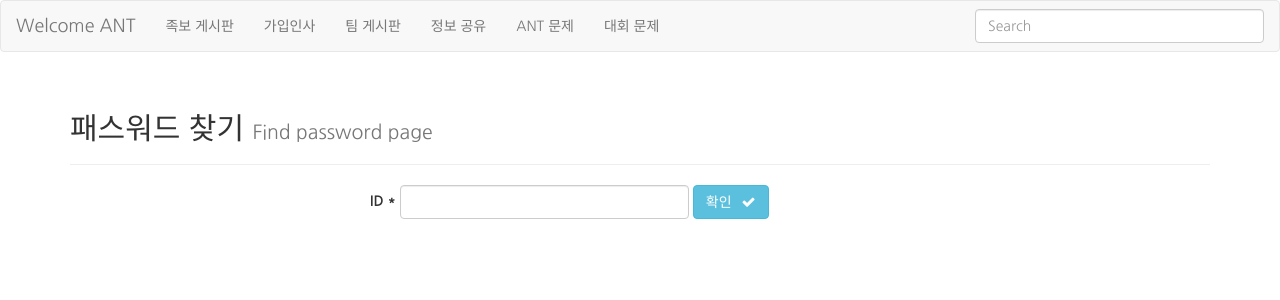
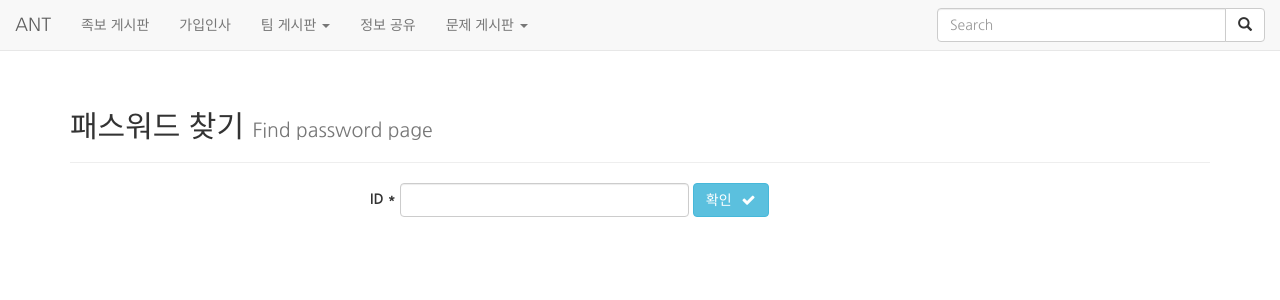
Before and after one commit to CNU-ANT/ANT-Cave, a Django app: page /find_password/ in a window 1280 px wide. Shown: the top 300 px of the page. Run offline with Django 3.2, Linux system fonts and the light colour scheme; some libraries are stand-ins or nearby versions; some web fonts are replaced.

Commit message:
상단바 mypage 기능 추가 / passwd 레이아웃 정리 / readme 에 실행 방법 추가
* 상단바 단순하게 바꿈 화면이 작아질 경우 UI버튼 식으로 변경
* Navbar 마이페이지 기능 추가(#12)
* passwd 레이아웃 정리 (#13)
* 상단바 잘리는 버그 픽스
* Readme에 실행 방법 추가(#18)
* group list 드롭다운 메뉴로 관리 (#41)

Closes https://github.com/CNU-ANT/ANT-Cave/issues/40, Closes https://github.com/CNU-ANT/ANT-Cave/issues/32, and Closes https://github.com/CNU-ANT/ANT-Cave/issues/41

```diff
--- a/templates/base.html
+++ b/templates/base.html
@@ -6,6 +6,11 @@
     <title>ANT 동아리 홈페이지</title>
     <link rel="icon" href="{% static 'ant.png' %}">
     <link rel="stylesheet" href="{% static 'css/base.css' %}">
+
+    <meta name="viewport" content="width=device-width, initial-scale=1">
+    <link rel="stylesheet" href="https://maxcdn.bootstrapcdn.com/bootstrap/3.3.7/css/bootstrap.min.css">
+    <script src="https://ajax.googleapis.com/ajax/libs/jquery/3.3.1/jquery.min.js"></script>
+    <script src="https://maxcdn.bootstrapcdn.com/bootstrap/3.3.7/js/bootstrap.min.js"></script>
 
     <meta http-equiv="X-UA-Compatible" content="IE=edge">
     <meta name="viewport" content="width=device-width, initial-scale=1">
--- a/templates/group_list.html
+++ b/templates/group_list.html
@@ -1,26 +1,61 @@
 {% load staticfiles %}
-
-<nav class="navbar navbar-default" role="navigation">
+<style>
+     li:last-child{
+       clear:right;
+    }
+</style>
+<nav class="navbar navbar-default navbar-fixed-top" role="navigation">
+    <div class="container-fluid">
         <div class="navbar-header">
-        <button type = "button" class="navbar-toggle" data-toggle="collapse" data-target="#nav-toggle">
+            <div class="navbar-brand">
+                {% if user.is_authenticated %}
+                <a href="#" style="text-decoration:none">Welcome </a>
+                <span class="dropdown-toggle" data-toggle="dropdown" href="#">
+                {{ user.get_username }} <span class="caret"></span>
+            </span>
+                <ul class="dropdown-menu nav navbar-nav navbar-right">
+                    <li><a href="{% url 'my_page' %}"><i class="glyphicon glyphicon-user"></i> My page</a></li>
+                    <li><a href="{% url 'logout' %}"><i class="glyphicon glyphicon-log-in"></i> Logout</a></li>
+                </ul>
+                {%else%} ANT
+                {%endif%}
+            </div>
+            <button type="button" class="navbar-toggle" data-toggle="collapse" data-target="#nav-toggle">
                 <span class="icon-bar"></span>
                 <span class="icon-bar"></span>
                 <span class="icon-bar"></span>
             </button>
-        <a class="navbar-brand" href="#">Welcome ANT </a>
         </div>
+
         <div class="collapse navbar-collapse" id="nav-toggle">
-
             <ul class="nav navbar-nav">
                 <li><a href="{% url 'pedigree' %}">족보 게시판</a></li>
                 <li><a href="{% url 'greetings:board' %}">가입인사</a></li>
-            <li><a href="{% url 'team:board' %}">팀 게시판</a></li>
+                <li class="dropdown"><a class="dropdown-toggle" id="team-menu" data-toggle="dropdown">팀 게시판&nbsp;<span
+                        class="caret"></span></a>
+                    <ul class="dropdown-menu">
+                        <li><a href="{% url 'team:board' %}">Team</a></li>
+                    </ul>
+                </li>
                 <li><a href="{% url 'share:board' %}">정보 공유</a></li>
+                <li class="dropdown"><a class="dropdown-toggle" id="solve-menu" data-toggle="dropdown">문제 게시판&nbsp;<span
+                        class="caret"></span></a>
+                    <ul class="dropdown-menu">
                         <li><a href="{% url 'ant_algo:board' %}">ANT 문제</a></li>
                         <li><a href="{% url 'compete_algo:board' %}">대회 문제</a></li>
                     </ul>
-        <form class="navbar-form navbar-right" role="search">
+                </li>
+            </ul>
+            <form class="navbar-form navbar-right" style="display:inline" action="/action_page.php">
+                <div class="input-group">
                     <input type="text" class="form-control" placeholder="Search">
+                    <div class="input-group-btn">
+                        <button class="btn btn-default" type="submit">
+                            <i class="glyphicon glyphicon-search"></i>
+                        </button>
+                    </div>
+                </div>
             </form>
         </div>
+    </div>
 </nav>
--- a/templates/header.html
+++ b/templates/header.html
@@ -1,17 +1,5 @@
 {% load staticfiles %}
-    {% if user.is_authenticated %}
 <div class="page-header">
-    <nav class="navbar navbar-fixed-top">
-        <ul class="container">
-            <ol class="breadcrumb">
-                <li><span>{{ user.get_username }}님 환영합니다.</span></li>
-                <li><a href="{% url 'my_page' %}">마이 페이지</a></li>
-                <li><a href="{% url 'logout' %}">로그아웃</a>
-        </ol>
-        </ul>
-    </nav>
-    {% endif %}
 
 </div>
-
 {% include 'group_list.html' %}
--- a/templates/profile/change_password.html
+++ b/templates/profile/change_password.html
@@ -9,9 +9,13 @@
             <form method="POST" class="form-inline">
                 {% csrf_token %}
                 <label for="{{ form.password.id_for_label }}">{{ form.password.label }} *</label>
+                <br/>
                 {{ form.password }}
+                <br/>
                 <label for="{{ form.password_confirm.id_for_label }}">{{ form.password_confirm.label }} *</label>
+                <br/>
                 {{ form.password_confirm }}
+                <br/>   <br/>
                 <button type="submit" class="btn btn-info">확인<i class="fa fa-check spaceLeft"></i></button>
             </form>
         </div>
--- a/templates/profile/find_password.html
+++ b/templates/profile/find_password.html
@@ -9,6 +9,7 @@
             <form method="POST" class="form-inline">
                 {% csrf_token %}
                 <label for="{{ form.id.id_for_label }}">{{ form.id.label }} *</label>
+
                 {{ form.id }}
                 <button type="submit" class="btn btn-info">확인<i class="fa fa-check spaceLeft"></i></button>
             </form>
```
Also changed, not shown: README.md. Lines whose indentation alone changed are shown as unchanged.
